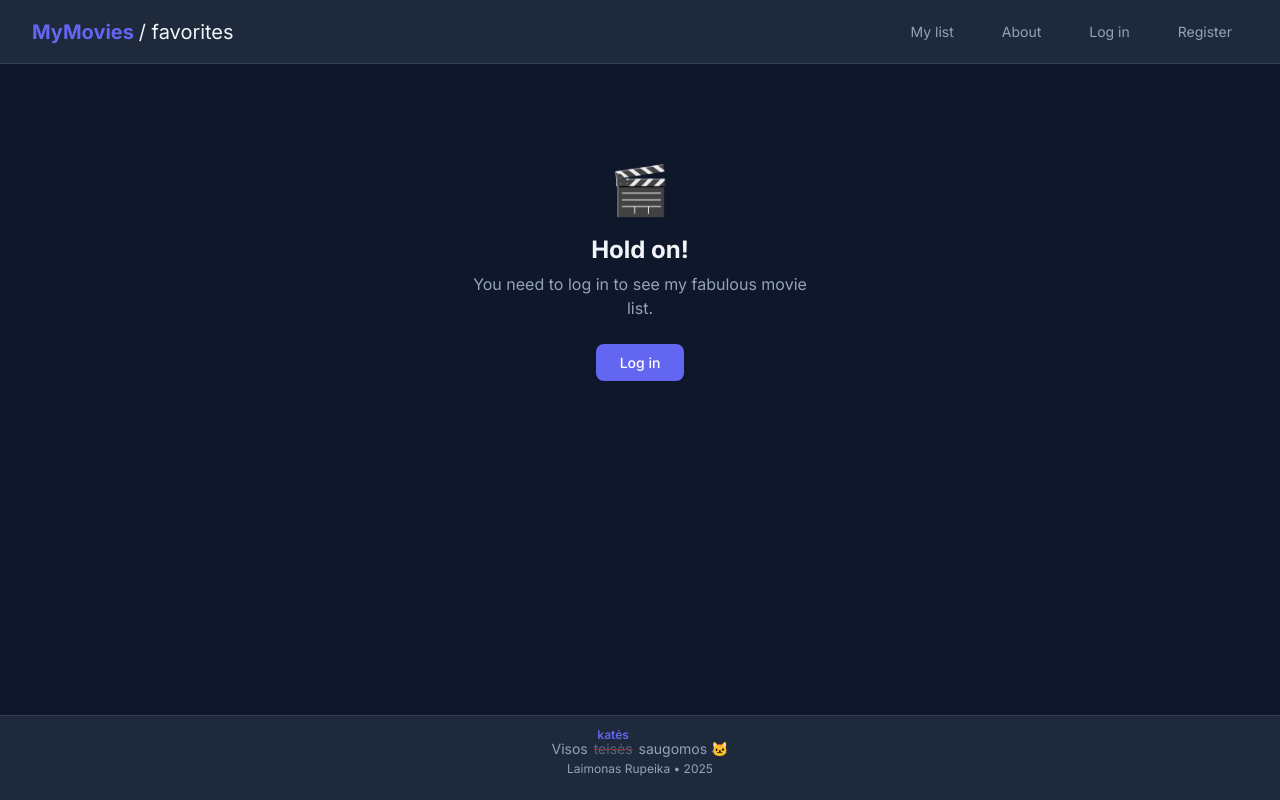
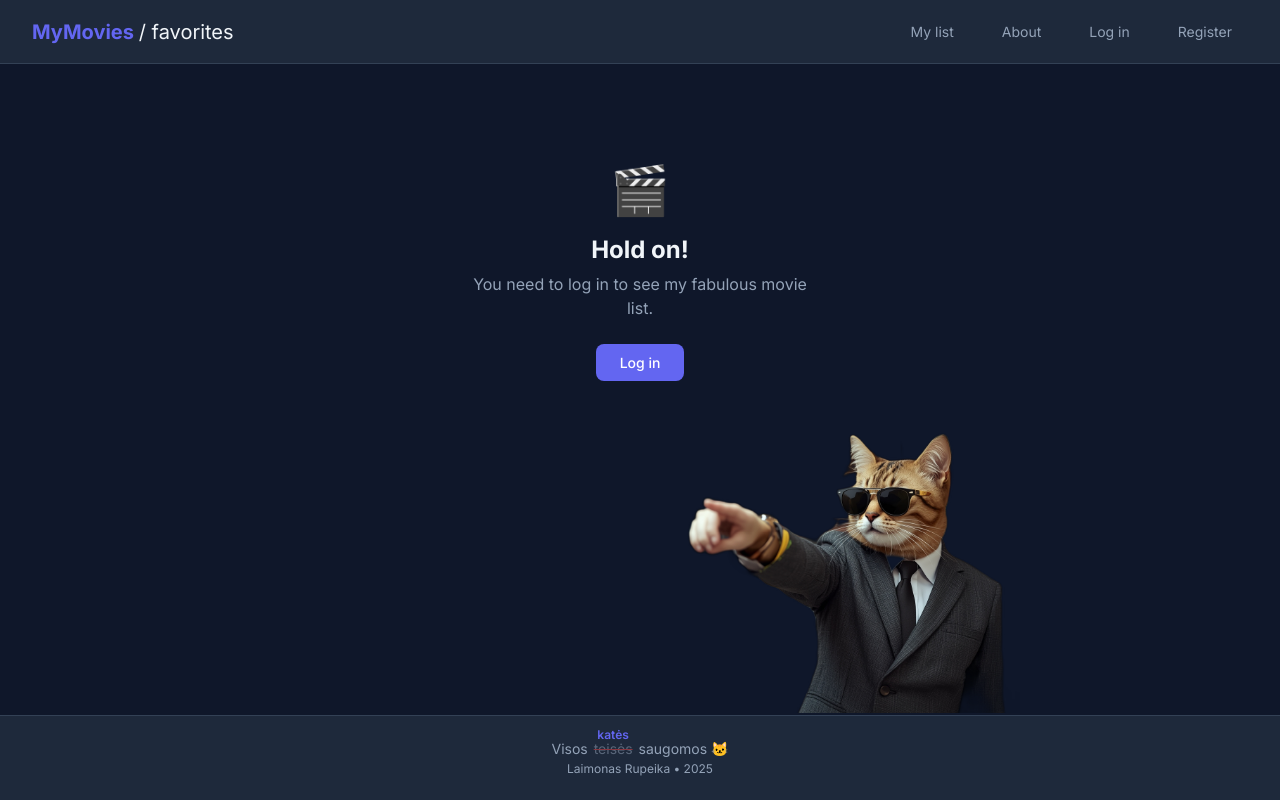
Before and after one commit to Laimas26/favorite-movies-aba, a React app in the folder frontend/: page / in a window 1280 px wide. Built offline with nearby package versions, Linux system fonts and the light colour scheme; no server answers; the HTML template or start-up script is replaced by a standard one.

Commit message:
- Added cat image in my list when not logged in.

```diff
--- a/frontend/src/pages/Movies/Movies.module.css
+++ b/frontend/src/pages/Movies/Movies.module.css
@@ -95,6 +95,21 @@
   background: var(--color-primary-hover);
 }
 
+.catImage {
+  position: fixed;
+  bottom: 87px;
+  right: calc(50% - 380px);
+  width: 360px;
+  pointer-events: none;
+  z-index: 1;
+}
+
+@media (max-width: 768px) {
+  .catImage {
+    display: none;
+  }
+}
+
 .totalInfo {
   font-size: 0.8125rem;
   color: var(--color-text-muted);
--- a/frontend/src/pages/Movies/Movies.tsx
+++ b/frontend/src/pages/Movies/Movies.tsx
@@ -17,6 +17,7 @@ import SearchBar from '../../components/SearchBar/SearchBar';
 import Pagination from '../../components/Pagination/Pagination';
 import AddMovieButton from '../../components/AddMovieButton/AddMovieButton';
 import type { Movie } from '../../types';
+import catDirector from '../../assets/cat-director.png';
 import styles from './Movies.module.css';
 
 export default function Movies() {
@@ -31,12 +32,17 @@ export default function Movies() {
     return (
       <div className={styles.page}>
         <div className={styles.authGate}>
-          <div className={styles.authGateIcon}>🎬</div>
+          <div className={styles.authGateIcon}>&#127916;</div>
           <h2>Hold on!</h2>
           <p>You need to log in to see my fabulous movie list.</p>
           <Link to="/login" className={styles.authGateBtn}>
             Log in
           </Link>
+          <img
+            src={catDirector}
+            alt="Cat director pointing at login"
+            className={styles.catImage}
+          />
         </div>
       </div>
     );
```
Also changed, not shown: frontend/src/assets/cat-director.png (added).
